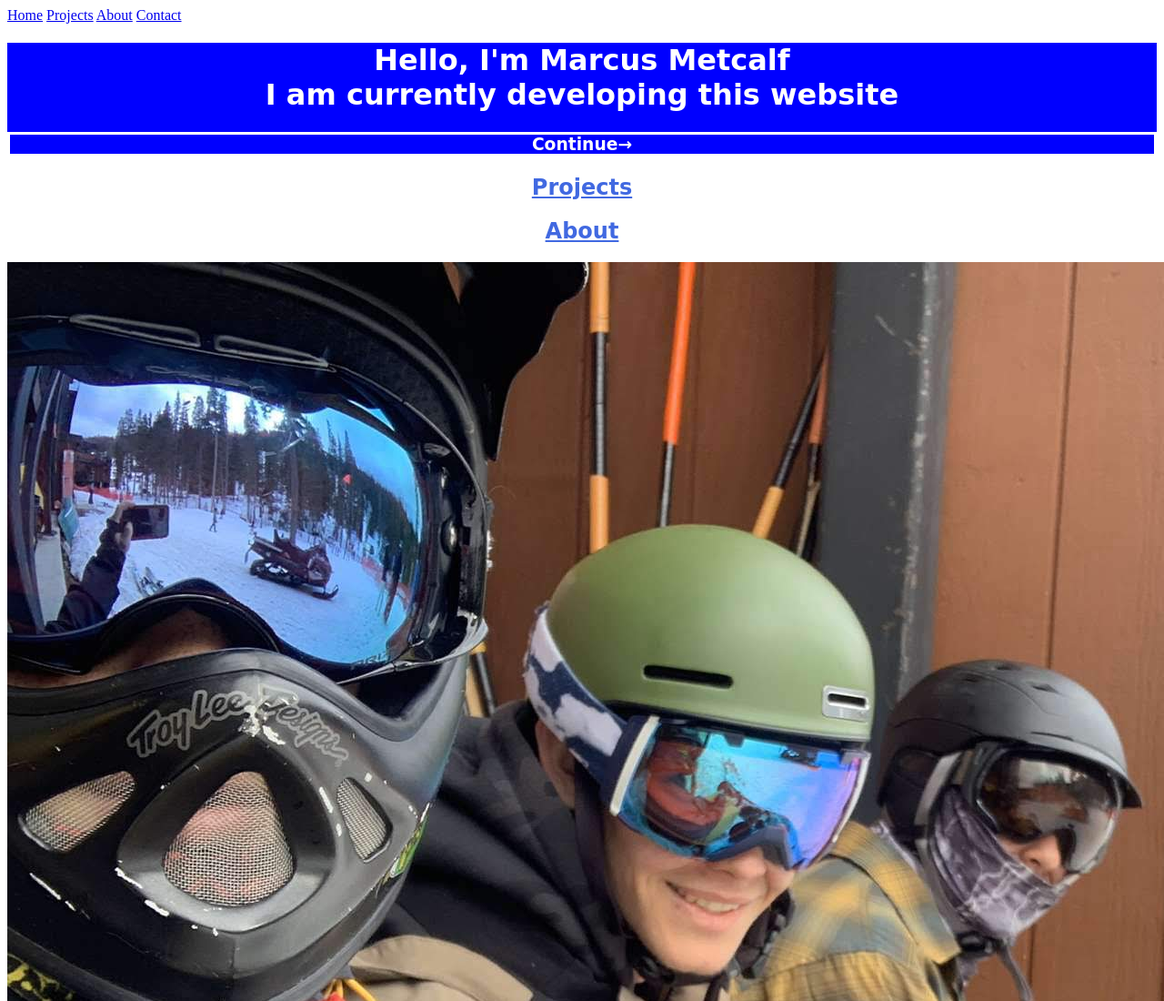
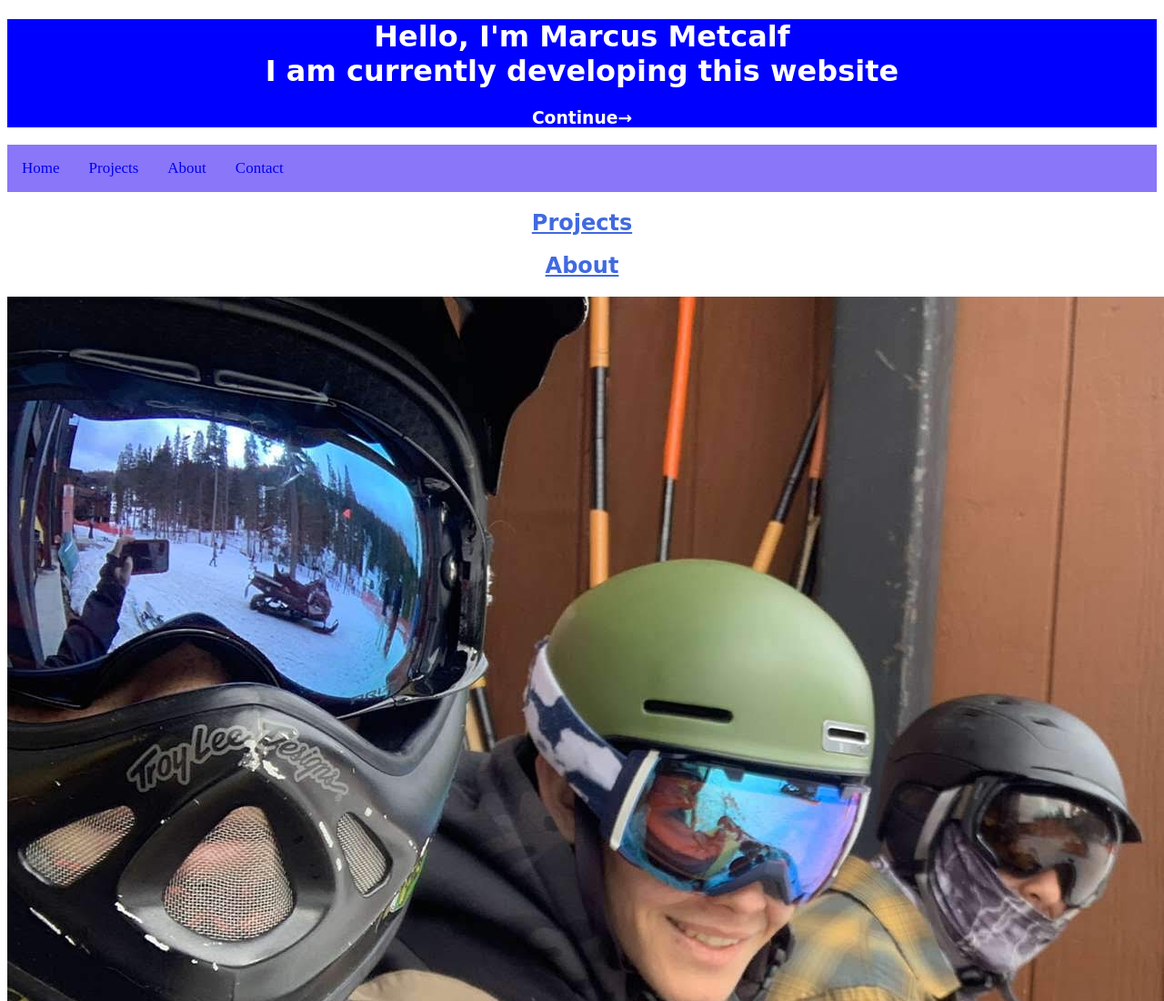
Before and after one commit to DEA7HREAPER11/MarcusMetcalf, a plain HTML site: page index.html in a window 1280 px wide. Shown: the top 1100 px of the page at 91% size. Drawn offline with Linux system fonts and the light colour scheme.

Commit message:
Update index.html

```diff
--- a/index.html
+++ b/index.html
@@ -7,6 +7,18 @@
 		color: white;
 	    background-color: blue;
 		text-align: center;
+	  }
+	  .navbar{
+	    background-color: #8A76F9;
+		overflow: hidden;
+	  }
+	  .navbar a{
+	    float: left;
+		color: lightPurple;
+		text-align: center;
+		padding: 16px;
+        text-decoration: none;
+	    font-size: 17px;
 	  }
 	  .projects{
 		color: RoyalBlue;
@@ -26,15 +38,15 @@
 	<title>Marcus Metcalf</title>
   </head>
   <body>
-    <div class="navbar">
+    <div class="home">
+	  <h1>Hello, I'm Marcus Metcalf<br>I am currently developing this website</h1>
+	  <center><h3>Continue&#8594</h3></center>
+	</div>
+	<div class="navbar">
 	  <a href="#home">Home</a>
       <a href="#projects">Projects</a>
 	  <a href="#about">About</a>
       <a href="#contact">Contact</a>
-	</div>
-    <div class="home">
-	  <h1>Hello, I'm Marcus Metcalf<br>I am currently developing this website</h1>
-	  <center><h3 style="border-width:3px; border-style:solid; border-color:#white;">Continue&#8594</h3></center>
 	</div>
 	<div class="projects">
       <h2 id="projectSection"><center><u>Projects</u></center></h2>
```
